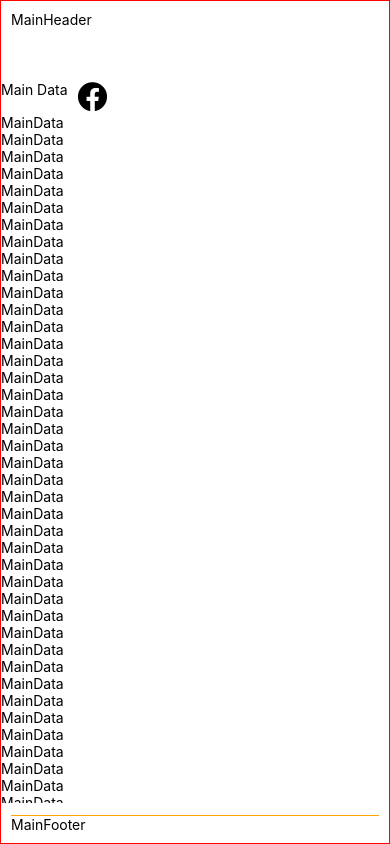
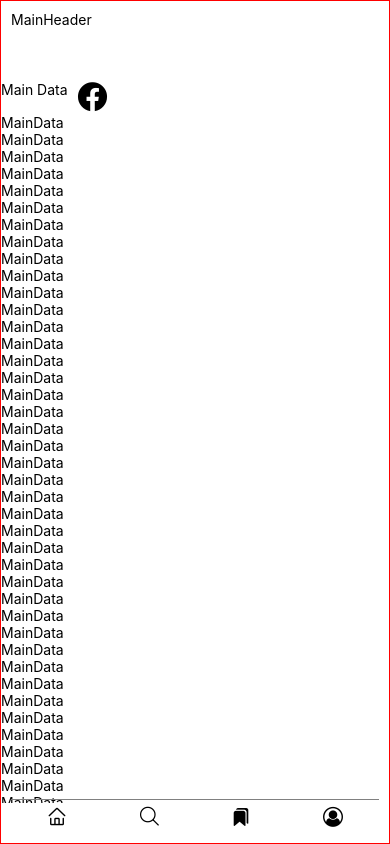
Before and after one commit to guptaanshik1/medium-mobile, a React Native app: screen / in a window 390 px wide. Built offline with nearby package versions, Linux system fonts and the light colour scheme.

Commit message:
made main footer with icons and also made footer config

```diff
--- a/src/components/MainFooter.tsx
+++ b/src/components/MainFooter.tsx
@@ -1,11 +1,34 @@
-import {StyleSheet, Text, View} from 'react-native';
+import {StyleSheet, View} from 'react-native';
 import React from 'react';
 import {footerHeight} from '../utils/common/globalStyles';
+import SearchIcon from 'react-native-vector-icons/EvilIcons';
+import HomeIcon from 'react-native-vector-icons/AntDesign';
+import BookmarkIcon from 'react-native-vector-icons/Ionicons';
+import ProfileIcon from 'react-native-vector-icons/FontAwesome';
 
 const MainFooter = () => {
   return (
     <View style={styles.footerContainer}>
-      <Text>MainFooter</Text>
+      <View style={styles.iconContainer}>
+        <HomeIcon name="home" size={20} />
+      </View>
+      <View style={styles.iconContainer}>
+        <SearchIcon name="search" size={30} />
+      </View>
+      <View style={styles.iconContainer}>
+        <BookmarkIcon name="bookmarks" size={18} />
+      </View>
+      <View style={styles.iconContainer}>
+        <ProfileIcon name="user-circle-o" size={20} />
+      </View>
+
+      {/* {Object.entries(mainFooterConfig).map(([footerItem, footerObject]) => {
+        return (
+          <View style={styles.iconContainer} key={footerItem}>
+            <Icon name={footerObject?.icon} size={30} />
+          </View>
+        );
+      })} */}
     </View>
   );
 };
@@ -15,9 +38,19 @@ export default MainFooter;
 const styles = StyleSheet.create({
   footerContainer: {
     display: 'flex',
+    flexDirection: 'row',
     flex: 1,
-    borderTopColor: 'orange',
+    borderTopColor: 'grey',
     borderTopWidth: 1,
     height: footerHeight,
   },
+  iconContainer: {
+    left: 0,
+    right: 0,
+    display: 'flex',
+    flex: 1,
+    flexDirection: 'row',
+    justifyContent: 'center',
+    alignItems: 'center',
+  },
 });
```
Also changed, not shown: src/utils/config/mainFooterConfig.ts (added, +16 -0 lines), src/utils/data.ts (+12 -0 lines).
